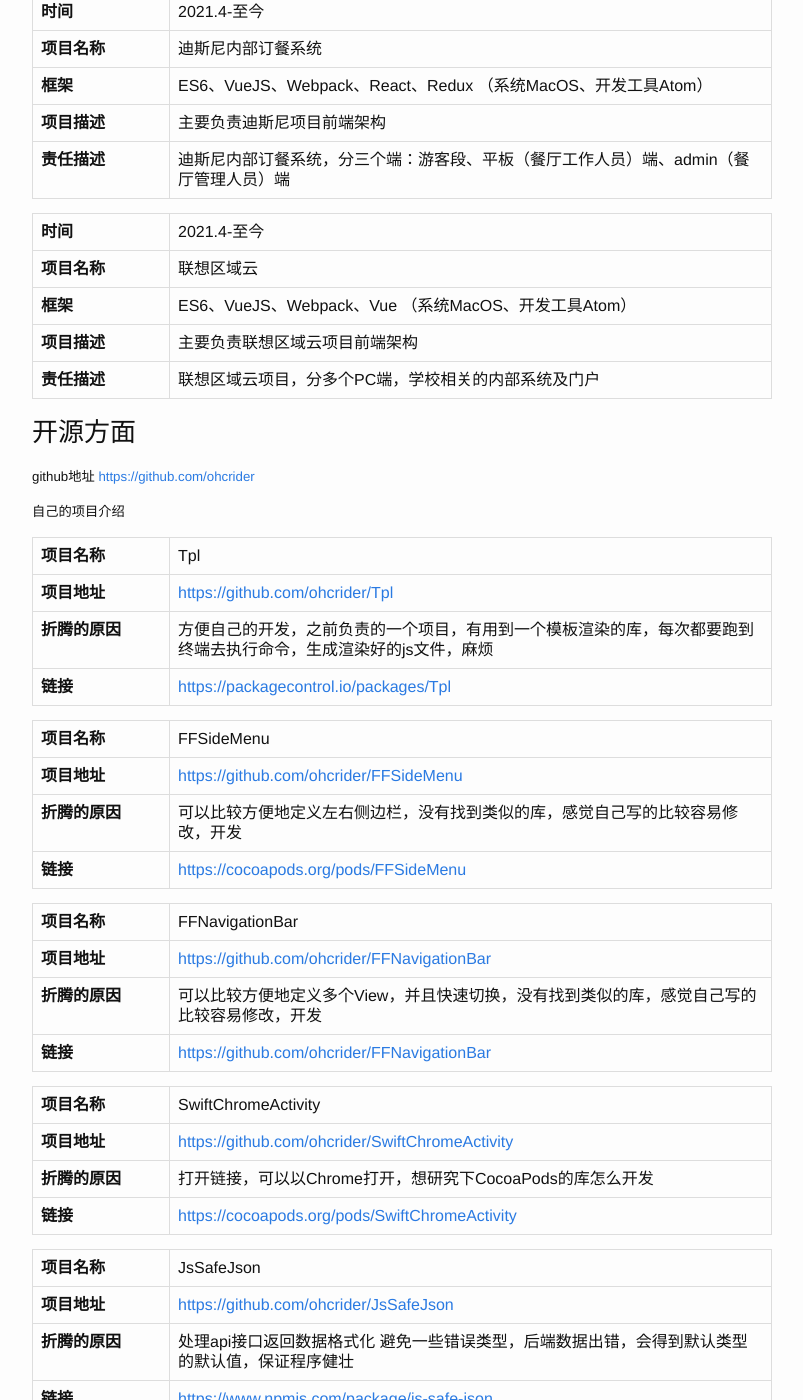
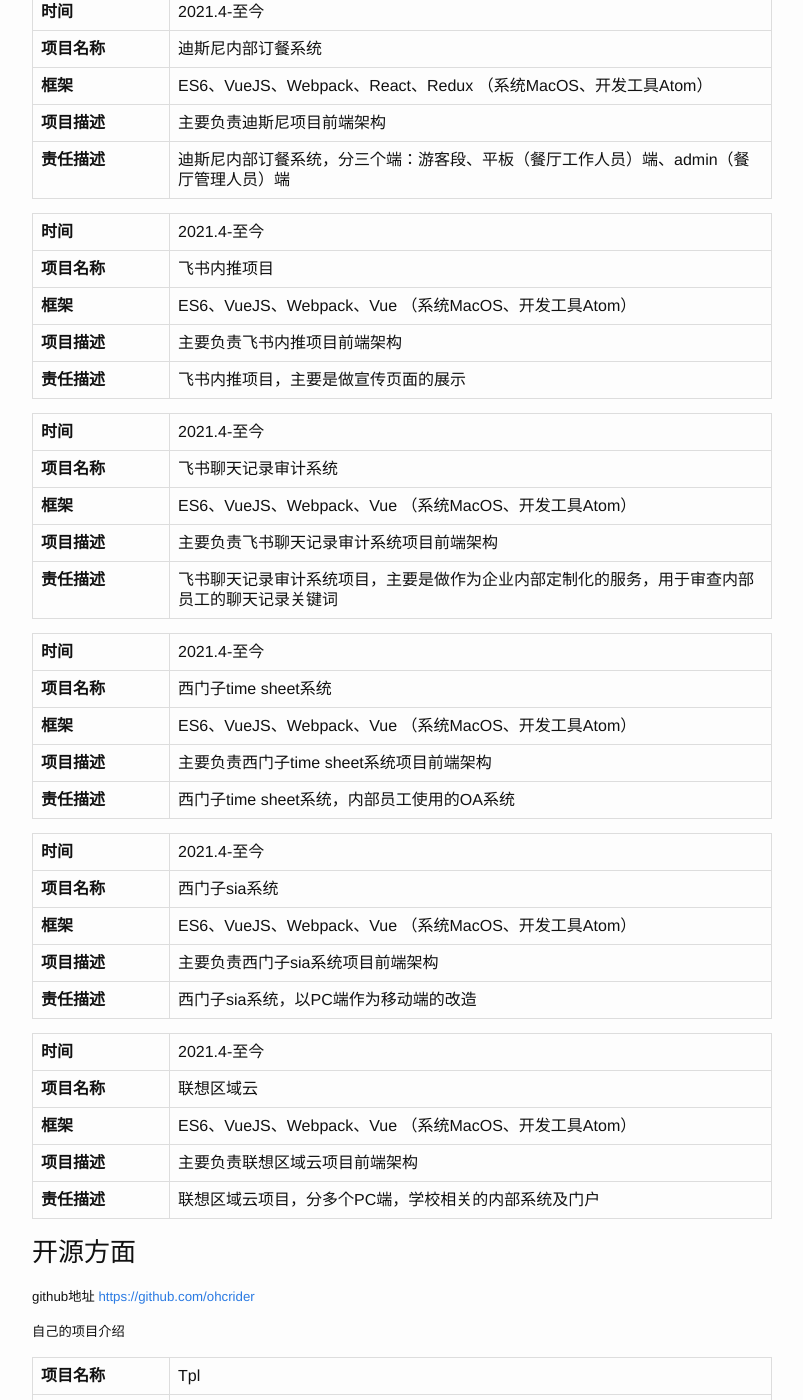
Before and after one commit to ohcrider/ohcrider.github.io, a Jekyll site: the page built from resume.md, in a window 1280 px wide and 1400 px high, scrolled down 5453 px. Shown: the whole window, without its empty margins (238-1041 px from the left). Built offline with Jekyll 4.4.1, drawn with Linux system fonts in a browser that asks for light colours.

Commit message:
Update resume.md

```diff
--- a/resume.md
+++ b/resume.md
@@ -180,6 +180,31 @@
 项目描述 | 主要负责迪斯尼项目前端架构
 责任描述 | 迪斯尼内部订餐系统，分三个端：游客段、平板（餐厅工作人员）端、admin（餐厅管理人员）端
 
+
+时间 | 2021.4-至今
+项目名称 | 飞书内推项目
+框架 | ES6、VueJS、Webpack、Vue （系统MacOS、开发工具Atom）
+项目描述 | 主要负责飞书内推项目前端架构
+责任描述 | 飞书内推项目，主要是做宣传页面的展示
+
+时间 | 2021.4-至今
+项目名称 | 飞书聊天记录审计系统
+框架 | ES6、VueJS、Webpack、Vue （系统MacOS、开发工具Atom）
+项目描述 | 主要负责飞书聊天记录审计系统项目前端架构
+责任描述 | 飞书聊天记录审计系统项目，主要是做作为企业内部定制化的服务，用于审查内部员工的聊天记录关键词
+
+时间 | 2021.4-至今
+项目名称 | 西门子time sheet系统
+框架 | ES6、VueJS、Webpack、Vue （系统MacOS、开发工具Atom）
+项目描述 | 主要负责西门子time sheet系统项目前端架构
+责任描述 | 西门子time sheet系统，内部员工使用的OA系统
+
+时间 | 2021.4-至今
+项目名称 | 西门子sia系统
+框架 | ES6、VueJS、Webpack、Vue （系统MacOS、开发工具Atom）
+项目描述 | 主要负责西门子sia系统项目前端架构
+责任描述 | 西门子sia系统，以PC端作为移动端的改造
+
 时间 | 2021.4-至今
 项目名称 | 联想区域云
 框架 | ES6、VueJS、Webpack、Vue （系统MacOS、开发工具Atom）
```
